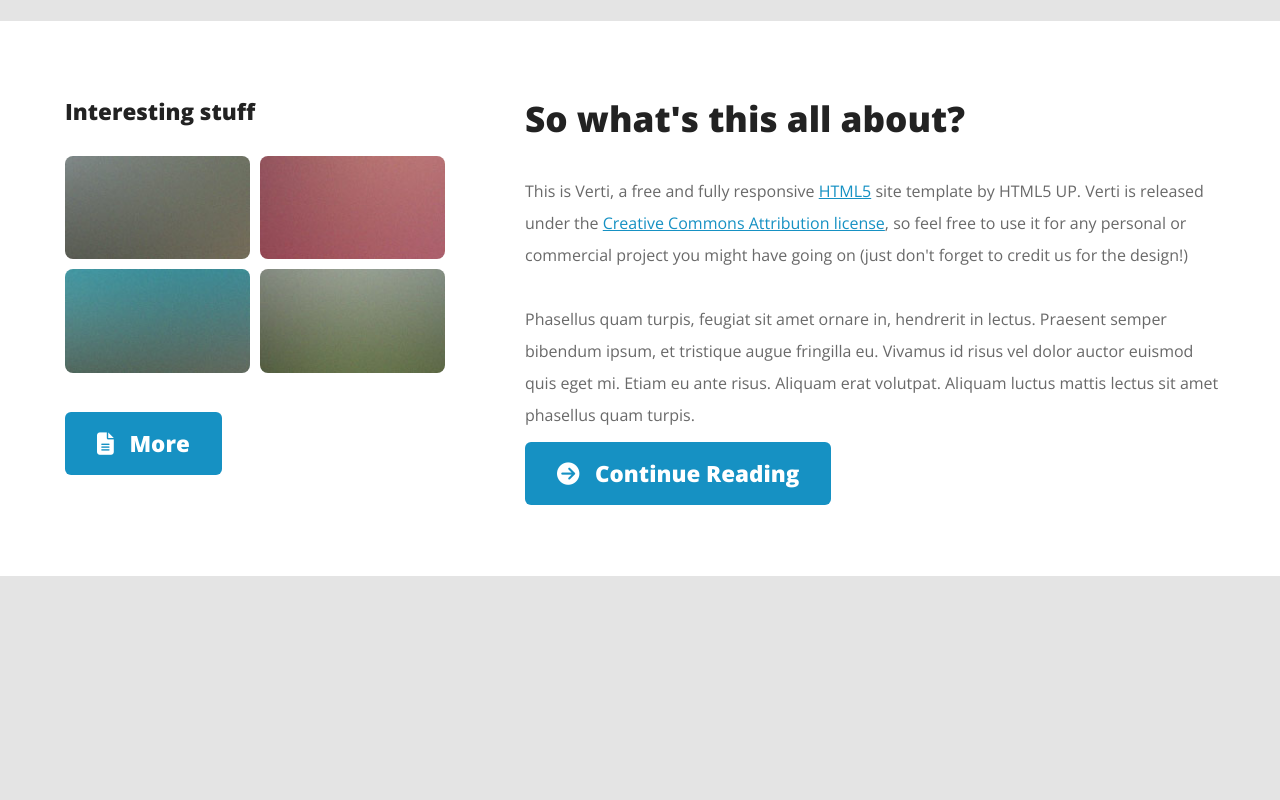
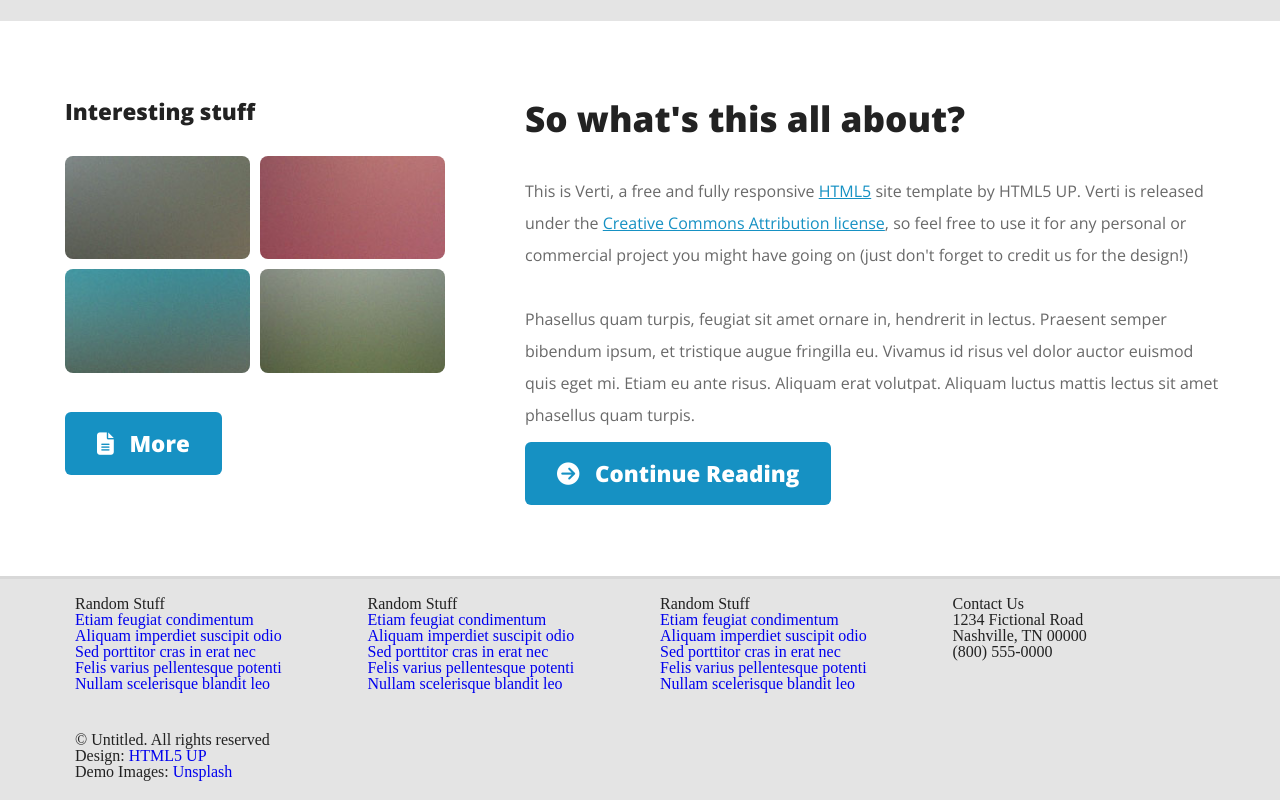
Before and after one commit to Karol855/Verti-website---RWD, a website: page index.html in a window 1280 px wide. Shown: the part 1212-2012 px from the top of the page. Before the commit the page ends 1788 px from the top, so only its background shows below. Drawn offline with nearby package versions, Linux system fonts and the light colour scheme.

Commit message:
added html structure of footer

```diff
--- a/index.html
+++ b/index.html
@@ -8,6 +8,7 @@
     <title>Verti - RWD</title>
 </head>
 <body>
+<!--      **********            HEADER           **********           -->
 <header class="header container">
     <label class="menu-icon" for="menu-btn">
         <input class="hamburger-menu" type="checkbox" id="menu-btn" />
@@ -29,6 +30,7 @@
         </ul>
     </nav>
 </header>
+<!--         **********        FIRST SECTION           **********         -->
 <section class="first-box container">
     <div class="row">
         <div class="col-7">
@@ -47,6 +49,7 @@
         </div>
     </div>
 </section>
+<!--        **********         SECOND SECTION       **********        -->
 <section class="second-box container">
     <div class="row three-columns">
         <div class="col-4 column-col">
@@ -90,6 +93,7 @@
         </div>
     </div>
 </section>
+<!--         **********       THIRD SECTION       **********          -->
 <div class="full-container">
     <section class="container third-box">
         <div class="row">
@@ -143,7 +147,118 @@
         </div>
     </section>
 </div>
-
+<!--         **********      FOOTER      **********         -->
+<footer class="footer container">
+    <div class="row">
+        <div class="col-3">
+            <div class="widget-links">
+                <h3>Random Stuff</h3>
+                <ul class="list-links">
+                    <li>
+                        <a href="#">Etiam feugiat condimentum</a>
+                    </li>
+                    <li>
+                        <a href="#">Aliquam imperdiet suscipit odio</a>
+                    </li>
+                    <li>
+                        <a href="#">Sed porttitor cras in erat nec</a>
+                    </li>
+                    <li>
+                        <a href="#">Felis varius pellentesque potenti</a>
+                    </li>
+                    <li>
+                        <a href="#">Nullam scelerisque blandit leo</a>
+                    </li>
+                </ul>
+            </div>
+        </div>
+        <div class="col-3">
+            <div class="widget-links">
+                <h3>Random Stuff</h3>
+                <ul class="list-links">
+                    <li>
+                        <a href="#">Etiam feugiat condimentum</a>
+                    </li>
+                    <li>
+                        <a href="#">Aliquam imperdiet suscipit odio</a>
+                    </li>
+                    <li>
+                        <a href="#">Sed porttitor cras in erat nec</a>
+                    </li>
+                    <li>
+                        <a href="#">Felis varius pellentesque potenti</a>
+                    </li>
+                    <li>
+                        <a href="#">Nullam scelerisque blandit leo</a>
+                    </li>
+                </ul>
+            </div>
+        </div>
+        <div class="col-3">
+            <div class="widget-links">
+                <h3>Random Stuff</h3>
+                <ul class="list-links">
+                    <li>
+                        <a href="#">Etiam feugiat condimentum</a>
+                    </li>
+                    <li>
+                        <a href="#">Aliquam imperdiet suscipit odio</a>
+                    </li>
+                    <li>
+                        <a href="#">Sed porttitor cras in erat nec</a>
+                    </li>
+                    <li>
+                        <a href="#">Felis varius pellentesque potenti</a>
+                    </li>
+                    <li>
+                        <a href="#">Nullam scelerisque blandit leo</a>
+                    </li>
+                </ul>
+            </div>
+        </div>
+        <div class="col-3">
+            <div class="widget-links">
+                <h3>Contact Us</h3>
+                <ul class="contact-links">
+                    <li>
+                        <a class="icon-brands" href="#"></a>
+                    </li>
+                    <li>
+                        <a class="icon-brands" href="#"></a>
+                    </li>
+                    <li>
+                        <a class="icon-brands" href="#"></a>
+                    </li>
+                    <li>
+                        <a class="icon-brands" href="#"></a>
+                    </li>
+                    <li>
+                        <a class="icon-brands" href="#"></a>
+                    </li>
+                </ul>
+                <p>1234 Fictional Road<br>
+                    Nashville, TN 00000<br>
+                    (800) 555-0000
+                </p>
+            </div>
+        </div>
+    </div>
+    <div class="row">
+        <div class="col-12">
+            <div class="copyright">
+                <ul class="menu-bottom">
+                    <li>© Untitled. All rights reserved</li>
+                    <li>Design:
+                        <a href="#">HTML5 UP</a>
+                    </li>
+                    <li>Demo Images:
+                        <a href="#">Unsplash</a>
+                    </li>
+                </ul>
+            </div>
+        </div>
+    </div>
+</footer>
 
 </body>
 </html>
--- a/scss/main.scss
+++ b/scss/main.scss
@@ -15,3 +15,4 @@
 @import "elements/first-box";
 @import "elements/second-box";
 @import "elements/third-box";
+@import "elements/footer";
```
Also changed, not shown: scss/elements/_footer.scss (added).
